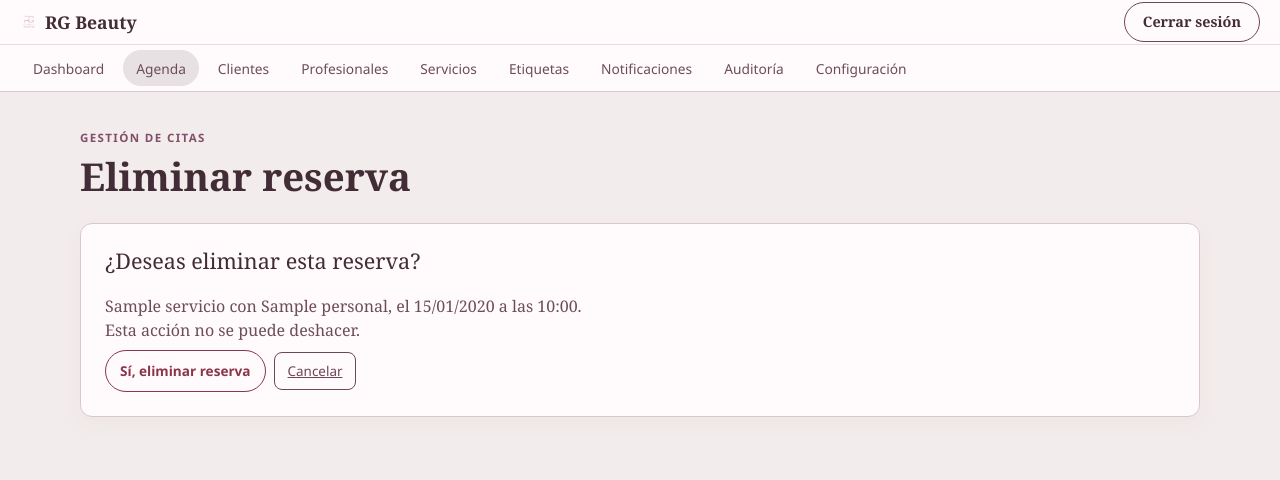
After one commit to KarellG2/Agenda_RG_Beauty, a Django app: page /reservas/1/eliminar/ in a window 1280 px wide. The commit adds this page. Shown: the top 480 px of the page. Run offline with Django 5.2, Linux system fonts and the light colour scheme; a user stored in the database is signed in; tables that the repository leaves empty hold one stand-in row (values such as "Sample post").

Commit message:
Arrehlos al CRUD y otros mas
al eliminar un servicio, se eliminan en cascada las asignaciones a profesionales. Si existen reservas asociadas, se conservan y se impide eliminar el servicio para proteger el historial. Vistas de detalle, edición y eliminación, con enlaces desde la agenda administrativa y el listado “Mis citas”. Los clientes solo pueden gestionar sus propias reservas. Para eliminar una reserva se solicita confirmación y se usa una solicitud POST. se conservan y actualizan las etiquetas, se valida la disponibilidad del horario y el personal puede cambiar el estado.

```diff
--- a/agenda/forms.py
+++ b/agenda/forms.py
@@ -18,7 +18,7 @@ HORARIOS_DISPONIBLES = [
 ]
 
 
-def reserva_se_superpone(servicio, fecha, hora):
+def reserva_se_superpone(servicio, fecha, hora, excluir_reserva=None):
     inicio_nuevo = datetime.combine(fecha, hora)
     fin_nuevo = inicio_nuevo + timedelta(
         minutes=servicio.duracion_aproximada,
@@ -29,6 +29,8 @@ def reserva_se_superpone(servicio, fecha, hora):
     ).exclude(estado='cancelado').select_related('id_personal_servicio')
 
     for reserva in reservas_existentes:
+        if excluir_reserva and reserva.pk == excluir_reserva.pk:
+            continue
         inicio_existente = datetime.combine(fecha, reserva.hora)
         fin_existente = inicio_existente + timedelta(
             minutes=reserva.id_personal_servicio.duracion_aproximada,
@@ -408,6 +410,7 @@ class ReservaForm(forms.ModelForm):
                 servicio,
                 fecha,
                 datetime.strptime(hora, '%H:%M').time(),
+                excluir_reserva=self.instance if self.instance.pk else None,
             )
         ):
             self.add_error(
@@ -415,6 +418,17 @@ class ReservaForm(forms.ModelForm):
                 'Ese profesional ya tiene una cita en ese horario.',
             )
         return cleaned_data
+
+
+class ReservaAdminForm(ReservaForm):
+    estado = forms.ChoiceField(
+        choices=Reserva.ESTADOS,
+        label='Estado de la reserva',
+        widget=forms.Select(attrs={'class': 'form-control'}),
+    )
+
+    class Meta(ReservaForm.Meta):
+        fields = [*ReservaForm.Meta.fields, 'estado']
 
 
 class AutenticacionForm(forms.Form):
--- a/agenda/models.py
+++ b/agenda/models.py
@@ -125,7 +125,7 @@ class ServicioPersonal(models.Model):
 
     id_servicio = models.ForeignKey(
         Servicio,
-        on_delete=models.PROTECT,
+        on_delete=models.CASCADE,
         db_column='id_servicio',
         related_name='personal_asignado'
     )
--- a/agenda/static/agendar-cliente.css
+++ b/agenda/static/agendar-cliente.css
@@ -73,6 +73,59 @@
     font-size: 0.82rem;
 }
 
+.reserva-form-actions,
+.reserva-list-actions {
+    display: flex;
+    flex-wrap: wrap;
+    align-items: center;
+    gap: 8px;
+}
+
+.reserva-form-actions {
+    grid-column: 1 / -1;
+    margin-top: 8px;
+}
+
+.reserva-form-actions form {
+    margin: 0;
+}
+
+.reserva-detail-list {
+    display: grid;
+    grid-template-columns: minmax(110px, 0.35fr) minmax(0, 1fr);
+    gap: 10px 16px;
+    margin: 0 0 22px;
+}
+
+.reserva-detail-list dt {
+    color: var(--muted);
+    font-weight: 600;
+}
+
+.reserva-detail-list dd {
+    min-width: 0;
+    margin: 0;
+}
+
+.danger-btn {
+    display: inline-flex;
+    min-height: 42px;
+    align-items: center;
+    justify-content: center;
+    padding: 8px 14px;
+    border: 1px solid var(--danger);
+    border-radius: 999px;
+    color: var(--danger);
+    background: #fffafc;
+    font: 600 0.85rem "Segoe UI", sans-serif;
+    cursor: pointer;
+}
+
+.danger-btn:hover {
+    color: #fff;
+    background: var(--danger);
+}
+
 .reserva-form .primary-btn {
     min-height: 48px;
     align-self: end;
@@ -99,4 +152,13 @@
     .reserva-form .primary-btn {
         width: 100%;
     }
+
+    .reserva-detail-list {
+        grid-template-columns: 1fr;
+        gap: 3px;
+    }
+
+    .reserva-detail-list dd {
+        margin-bottom: 10px;
+    }
 }
--- a/agenda/static/mis-citas.css
+++ b/agenda/static/mis-citas.css
@@ -49,6 +49,12 @@
     color: var(--muted);
 }
 
+.reserva-list-actions {
+    display: flex;
+    flex-wrap: wrap;
+    gap: 6px;
+}
+
 @media (max-width: 700px) {
     .citas-cliente-grid {
         grid-template-columns: 1fr;
--- a/agenda/static/style.css
+++ b/agenda/static/style.css
@@ -363,6 +363,13 @@ h1, h2, h3, h4, h5, h6 {
     font-size: 0.86rem;
 }
 
+.appointment-actions {
+    display: flex;
+    flex-wrap: wrap;
+    align-items: center;
+    gap: 8px;
+}
+
 .appointment-status {
     flex: 0 0 auto;
     padding: 5px 10px;
--- a/agenda/templates/agendar_cita_admin.html
+++ b/agenda/templates/agendar_cita_admin.html
@@ -104,6 +104,11 @@
                         {% endif %}
                     </div>
                     <span class="appointment-status status-{{ reserva.estado }}">{{ reserva.get_estado_display }}</span>
+                    <div class="appointment-actions">
+                        <a class="btn-outline" href="{% url 'reserva_detalle' reserva.pk %}">Detalle</a>
+                        <a class="btn-outline" href="{% url 'reserva_editar' reserva.pk %}">Editar</a>
+                        <a class="btn-outline" href="{% url 'reserva_eliminar' reserva.pk %}">Eliminar</a>
+                    </div>
                 </article>
             {% empty %}
                 <div class="filters-empty">
--- /dev/null
+++ b/agenda/templates/reserva_confirmar_eliminar.html
@@ -0,0 +1,27 @@
+{% extends "base_template.html" %}
+{% load static %}
+
+{% block title %}Eliminar reserva | RG Beauty{% endblock %}
+{% block page_styles %}<link rel="stylesheet" href="{% static 'agendar-cliente.css' %}">{% endblock %}
+{% block topbar %}{% if user.is_staff %}{% include "admin_navbar.html" with active_page="agenda" %}{% endif %}{% endblock %}
+
+{% block content %}
+<div class="cliente-page agenda-cliente">
+    <header class="cliente-page-heading">
+        <p class="cliente-eyebrow">Gestión de citas</p>
+        <h1>Eliminar reserva</h1>
+    </header>
+    <section class="cliente-panel reserva-panel" aria-labelledby="delete-title">
+        <h2 id="delete-title">¿Deseas eliminar esta reserva?</h2>
+        <p>{{ reserva.id_personal_servicio.id_servicio.nombre_s }} con {{ reserva.id_personal.nombre }}, el {{ reserva.fecha|date:"d/m/Y" }} a las {{ reserva.hora|time:"H:i" }}.</p>
+        <p>Esta acción no se puede deshacer.</p>
+        <div class="reserva-form-actions">
+            <form method="post">
+                {% csrf_token %}
+                <button type="submit" class="danger-btn">Sí, eliminar reserva</button>
+            </form>
+            <a class="btn-outline" href="{% url 'reserva_detalle' reserva.pk %}">Cancelar</a>
+        </div>
+    </section>
+</div>
+{% endblock %}
--- a/agenda/views.py
+++ b/agenda/views.py
@@ -1,6 +1,7 @@
 from datetime import date, datetime, timedelta
 from uuid import uuid4
 
+from django.http import HttpResponseNotAllowed
 from django.shortcuts import get_object_or_404, render, redirect
 from .forms import *
 from django.contrib import messages
@@ -78,6 +79,91 @@ def ver_citas_cliente(request):
     ).order_by('fecha', 'hora')
 
     return render(request, 'ver_citas_cliente.html', {'citas': citas})
+
+
+def _cliente_actual(request):
+    if request.user.is_authenticated and not request.user.is_staff:
+        cliente = Cliente.objects.filter(usuario=request.user).first()
+        if cliente:
+            return cliente
+    cliente_id = request.session.get('cliente_id')
+    if cliente_id:
+        return Cliente.objects.filter(id_cliente=cliente_id).first()
+    return None
+
+
+def _reserva_permitida(request, pk):
+    cliente = _cliente_actual(request)
+    if not request.user.is_staff and cliente is None:
+        return None, redirect('login_cliente')
+
+    reserva = get_object_or_404(
+        Reserva.objects.select_related(
+            'id_cliente',
+            'id_personal',
+            'id_personal_servicio__id_servicio',
+            'id_personal_servicio__id_personal',
+        ).prefetch_related('etiquetas'),
+        pk=pk,
+    )
+    if not request.user.is_staff and reserva.id_cliente_id != cliente.pk:
+        return None, render(request, 'acceso_denegado.html', status=403)
+    return reserva, None
+
+
+def reserva_detalle(request, pk):
+    reserva, respuesta = _reserva_permitida(request, pk)
+    if respuesta:
+        return respuesta
+    return render(request, 'reserva_detalle.html', {'reserva': reserva})
+
+
+def reserva_editar(request, pk):
+    reserva, respuesta = _reserva_permitida(request, pk)
+    if respuesta:
+        return respuesta
+
+    es_admin = request.user.is_staff
+    form_class = ReservaAdminForm if es_admin else ReservaForm
+    if request.method == 'POST':
+        form = form_class(request.POST, instance=reserva, cliente=reserva.id_cliente)
+        if form.is_valid():
+            with transaction.atomic():
+                reserva = form.save(commit=False)
+                reserva.id_personal = reserva.id_personal_servicio.id_personal
+                reserva.save()
+                form.save_m2m()
+            messages.success(request, 'La reserva se actualizó correctamente.')
+            return redirect('reserva_detalle', pk=reserva.pk)
+    elif request.method == 'GET':
+        form = form_class(instance=reserva, cliente=reserva.id_cliente)
+    else:
+        return HttpResponseNotAllowed(['GET', 'POST'])
+
+    return render(request, 'reserva_admin_form.html', {
+        'form': form,
+        'reserva': reserva,
+        'es_admin': es_admin,
+    })
+
+
+def reserva_eliminar(request, pk):
+    reserva, respuesta = _reserva_permitida(request, pk)
+    if respuesta:
+        return respuesta
+    if request.method == 'GET':
+        return render(request, 'reserva_confirmar_eliminar.html', {
+            'reserva': reserva,
+        })
+    if request.method != 'POST':
+        return HttpResponseNotAllowed(['GET', 'POST'])
+
+    reserva.delete()
+    messages.success(request, 'La reserva se eliminó correctamente.')
+    return redirect(
+        'agendar_cita_admin' if request.user.is_staff else 'ver_citas_cliente'
+    )
+
 
 def agendar_cita(request):
     cliente = None
@@ -437,7 +523,8 @@ def servicio_eliminar(request, pk):
     except ProtectedError:
         messages.error(
             request,
-            'No se puede eliminar este servicio porque está asignado a un profesional o a una reserva.',
+            'No se puede eliminar este servicio porque tiene reservas asociadas. '
+            'Primero gestiona o elimina esas reservas.',
         )
     else:
         messages.success(request, 'El servicio se eliminó correctamente.')
--- a/rg_beauty/urls.py
+++ b/rg_beauty/urls.py
@@ -25,6 +25,9 @@ urlpatterns = [
     path('landing_cliente/', views.landing_cliente, name='landing_cliente'),
     path('agendar_cita/', views.agendar_cita, name='agendar_cita'),
     path('ver_citas_cliente/', views.ver_citas_cliente, name='ver_citas_cliente'),
+    path('reservas/<int:pk>/', views.reserva_detalle, name='reserva_detalle'),
+    path('reservas/<int:pk>/editar/', views.reserva_editar, name='reserva_editar'),
+    path('reservas/<int:pk>/eliminar/', views.reserva_eliminar, name='reserva_eliminar'),
     path('vista_administracion/', views.vista_administracion, name='vista_administracion'),
     path('agendar_cita_admin/', views.agendar_cita_admin, name='agendar_cita_admin'),
     path('clientes_admin/', views.clientes_admin, name='clientes_admin'),
```
Also changed, not shown: agenda/templates/reserva_admin_form.html (+35 -0 lines), agenda/templates/reserva_detalle.html (+39 -0 lines), agenda/templates/ver_citas_cliente.html (+8 -0 lines), agenda/tests.py (+161 -2 lines), agenda/migrations/0004_alter_serviciopersonal_id_servicio.py (added).
